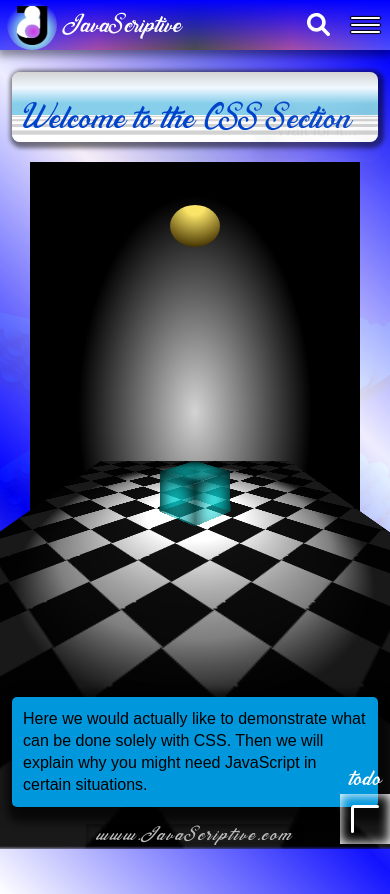
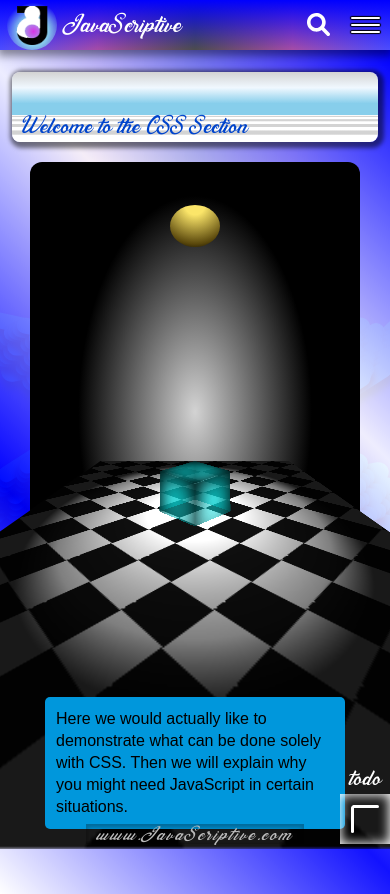
Before and after one commit to virtualepoch/web-engines-react, a React (Create React App) app: page /css in a window 390 px wide. Built offline with nearby package versions, Linux system fonts and the light colour scheme.

Commit message:
css page testing

```diff
--- a/src/pages/Css.js
+++ b/src/pages/Css.js
@@ -4,7 +4,7 @@ export default function Css() {
   return (
     <div className="css-page">
       <h1 className="heading">Welcome to the CSS Section</h1>
-      <div className="load-message">Wait for it...</div>
+      {/* <div className="load-message"></div> */}
       <div className="scene-container">
         <div className="scene">
           <div className="ball"></div>
--- a/src/pages/css.css
+++ b/src/pages/css.css
@@ -15,18 +15,19 @@
   display: flex;
   align-items: flex-end;
   color: hsl(220, 100%, 40%);
+  font-size: clamp(1em, 0.2em + 5vw, 2em);
   box-shadow: 2px 2px 4px 4px rgb(0, 0, 0, 0.5);
   background: linear-gradient(0deg, white 10%, lightgray 11% 16%, white 17% 21%, lightgray 22% 25%, white 26% 29%, lightgray 30% 32%, white 33% 35%, lightgray 36% 37%, white 38% 39%, skyblue 39% 55%, aliceblue, lightgray);
 }
 .load-message {
+  width: fit-content;
+  padding: 11px;
   position: fixed;
   top: 100px;
   right: 11px;
-  z-index: 111;
-  width: fit-content;
-  border: 11px solid rgba(86, 224, 236, 0.1);
+  z-index: 11;
+  border: 1px solid rgba(86, 224, 236, 0.5);
   border-radius: 11px;
-  padding: 11px;
   box-shadow: 10px 10px 10px 10px rgb(0, 0, 0, 0.5);
   background: radial-gradient(lightgray, lightgray, black);
   color: #000;
@@ -45,11 +46,11 @@
 
 /* SCENE WITH BOX AND BALL ////////////////////////////////////////////////// */
 .scene-container {
+  width: 90%;
+  height: 555px;
   position: relative;
   top: 20px;
-  left: 0;
-  width: 90%;
-  height: 555px;
+  border-radius: 12px;
   background: radial-gradient(ellipse at 50% 45%, lightgray, black, black);
   border: 1px solid alicewhite;
   transition: 1s ease-in;
@@ -169,12 +170,12 @@
 }
 /* //////////////////////////////////////////// */
 .heading-p-box {
+  max-width: 300px;
   padding: 11px;
   position: relative;
   line-height: 22px;
   border-radius: 5px;
   background: #0097dc;
-  box-shadow: 5px 5px 10px 10px rgb(0, 0, 0, 0.7);
   /* transform-style: preserve-3d; !!!!!!!THIS STYLING WAS ACTUALLY ABLE TO ACT LIKE A Z-INDEX WHEN THE ELEMENT'S POSITION (IN THIS CASE RELATIVE) WAS NOT DECLARED!!!VERY INTERESTING*/
   /* perspective: 400px; */
   /* perspective-origin: 50%; */
```
